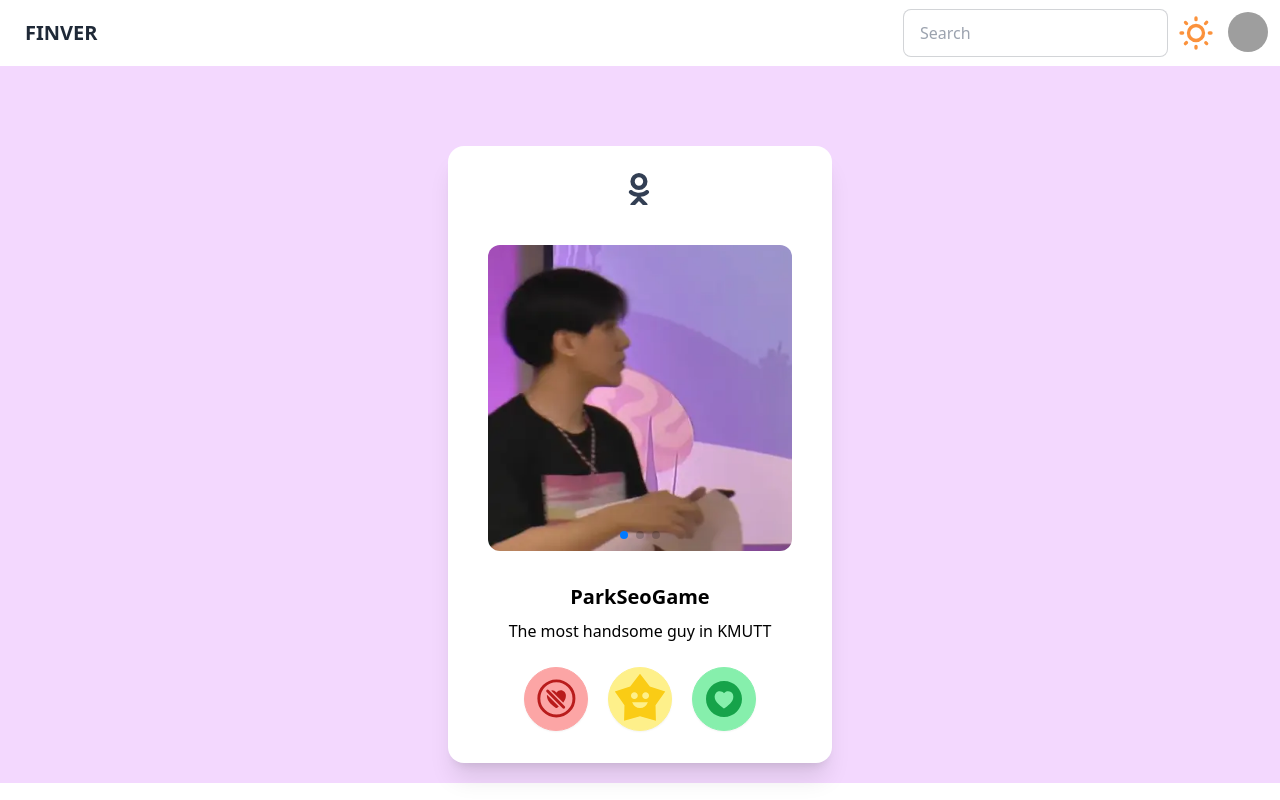
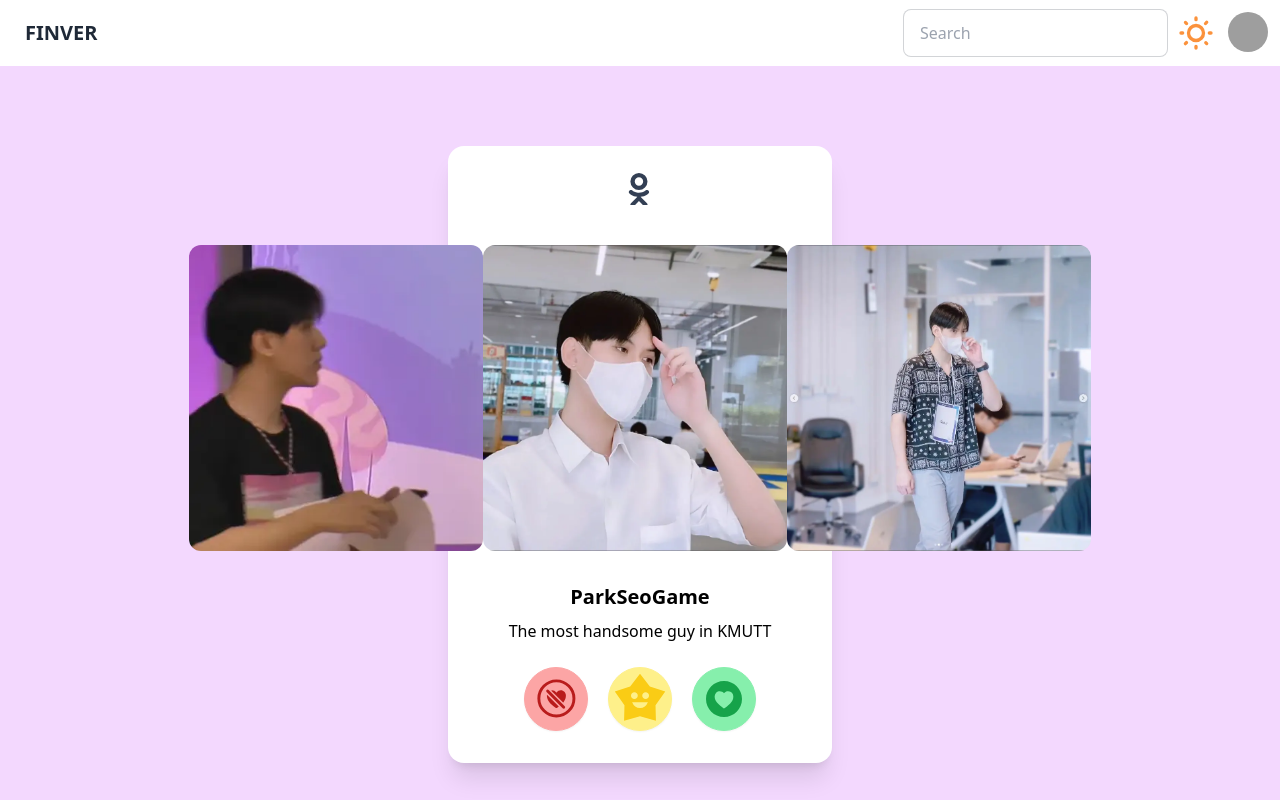
Before and after one commit to Pheeraphat47/PROJECT1-SEC-1-FINVER, a Vue app: page / in a window 1280 px wide. Built offline with nearby package versions, Linux system fonts and the light colour scheme; grey boxes are pictures that could not be loaded.

Commit message:
Deleted Swiper libraries

```diff
--- a/package.json
+++ b/package.json
@@ -9,7 +9,6 @@
     "preview": "vite preview"
   },
   "dependencies": {
-    "swiper": "^11.0.5",
     "vue": "^3.3.11"
   },
   "devDependencies": {
--- a/src/App.vue
+++ b/src/App.vue
@@ -11,35 +11,62 @@ const isDark = ref(false);
     </div>
     <div className="flex-none gap-2">
       <div className="form-control">
-        <input type="text" placeholder="Search" className="input input-bordered w-24 md:w-auto" />
+        <input
+          type="text"
+          placeholder="Search"
+          className="input input-bordered w-24 md:w-auto"
+        />
       </div>
       <!-- toggle BG Change -->
       <div class="flex justify-end">
         <label class="swap swap-rotate">
-          <input type="checkbox" class="theme-controller" v-model="isDark" @click="isDark = !isDark" />
+          <input
+            type="checkbox"
+            class="theme-controller"
+            v-model="isDark"
+            @click="isDark = !isDark"
+          />
           <!-- sun icon -->
-          <svg class="w-10 h-10 text-orange-400 fill-current swap-off" xmlns="http://www.w3.org/2000/svg"
-            viewBox="0 0 24 24">
+          <svg
+            class="w-10 h-10 text-orange-400 fill-current swap-off"
+            xmlns="http://www.w3.org/2000/svg"
+            viewBox="0 0 24 24"
+          >
             <path
-              d="M5.64,17l-.71.71a1,1,0,0,0,0,1.41,1,1,0,0,0,1.41,0l.71-.71A1,1,0,0,0,5.64,17ZM5,12a1,1,0,0,0-1-1H3a1,1,0,0,0,0,2H4A1,1,0,0,0,5,12Zm7-7a1,1,0,0,0,1-1V3a1,1,0,0,0-2,0V4A1,1,0,0,0,12,5ZM5.64,7.05a1,1,0,0,0,.7.29,1,1,0,0,0,.71-.29,1,1,0,0,0,0-1.41l-.71-.71A1,1,0,0,0,4.93,6.34Zm12,.29a1,1,0,0,0,.7-.29l.71-.71a1,1,0,1,0-1.41-1.41L17,5.64a1,1,0,0,0,0,1.41A1,1,0,0,0,17.66,7.34ZM21,11H20a1,1,0,0,0,0,2h1a1,1,0,0,0,0-2Zm-9,8a1,1,0,0,0-1,1v1a1,1,0,0,0,2,0V20A1,1,0,0,0,12,19ZM18.36,17A1,1,0,0,0,17,18.36l.71.71a1,1,0,0,0,1.41,0,1,1,0,0,0,0-1.41ZM12,6.5A5.5,5.5,0,1,0,17.5,12,5.51,5.51,0,0,0,12,6.5Zm0,9A3.5,3.5,0,1,1,15.5,12,3.5,3.5,0,0,1,12,15.5Z" />
+              d="M5.64,17l-.71.71a1,1,0,0,0,0,1.41,1,1,0,0,0,1.41,0l.71-.71A1,1,0,0,0,5.64,17ZM5,12a1,1,0,0,0-1-1H3a1,1,0,0,0,0,2H4A1,1,0,0,0,5,12Zm7-7a1,1,0,0,0,1-1V3a1,1,0,0,0-2,0V4A1,1,0,0,0,12,5ZM5.64,7.05a1,1,0,0,0,.7.29,1,1,0,0,0,.71-.29,1,1,0,0,0,0-1.41l-.71-.71A1,1,0,0,0,4.93,6.34Zm12,.29a1,1,0,0,0,.7-.29l.71-.71a1,1,0,1,0-1.41-1.41L17,5.64a1,1,0,0,0,0,1.41A1,1,0,0,0,17.66,7.34ZM21,11H20a1,1,0,0,0,0,2h1a1,1,0,0,0,0-2Zm-9,8a1,1,0,0,0-1,1v1a1,1,0,0,0,2,0V20A1,1,0,0,0,12,19ZM18.36,17A1,1,0,0,0,17,18.36l.71.71a1,1,0,0,0,1.41,0,1,1,0,0,0,0-1.41ZM12,6.5A5.5,5.5,0,1,0,17.5,12,5.51,5.51,0,0,0,12,6.5Zm0,9A3.5,3.5,0,1,1,15.5,12,3.5,3.5,0,0,1,12,15.5Z"
+            />
           </svg>
           <!-- moon icon -->
-          <svg class="w-10 h-10 fill-current swap-on" xmlns="http://www.w3.org/2000/svg" viewBox="0 0 24 24">
+          <svg
+            class="w-10 h-10 fill-current swap-on"
+            xmlns="http://www.w3.org/2000/svg"
+            viewBox="0 0 24 24"
+          >
             <path
-              d="M21.64,13a1,1,0,0,0-1.05-.14,8.05,8.05,0,0,1-3.37.73A8.15,8.15,0,0,1,9.08,5.49a8.59,8.59,0,0,1,.25-2A1,1,0,0,0,8,2.36,10.14,10.14,0,1,0,22,14.05,1,1,0,0,0,21.64,13Zm-9.5,6.69A8.14,8.14,0,0,1,7.08,5.22v.27A10.15,10.15,0,0,0,17.22,15.63a9.79,9.79,0,0,0,2.1-.22A8.11,8.11,0,0,1,12.14,19.73Z" />
+              d="M21.64,13a1,1,0,0,0-1.05-.14,8.05,8.05,0,0,1-3.37.73A8.15,8.15,0,0,1,9.08,5.49a8.59,8.59,0,0,1,.25-2A1,1,0,0,0,8,2.36,10.14,10.14,0,1,0,22,14.05,1,1,0,0,0,21.64,13Zm-9.5,6.69A8.14,8.14,0,0,1,7.08,5.22v.27A10.15,10.15,0,0,0,17.22,15.63a9.79,9.79,0,0,0,2.1-.22A8.11,8.11,0,0,1,12.14,19.73Z"
+            />
           </svg>
         </label>
       </div>
 
       <!-- Account Icon -->
       <div className="dropdown dropdown-end">
-        <div tabIndex="{0}" role="button" className="btn btn-ghost btn-circle avatar">
+        <div
+          tabIndex="{0}"
+          role="button"
+          className="btn btn-ghost btn-circle avatar"
+        >
           <div className="w-10 rounded-full">
-            <img alt="Tailwind CSS Navbar component"
-              src="https://daisyui.com/images/stock/photo-1534528741775-53994a69daeb.jpg" />
+            <img
+              alt="Tailwind CSS Navbar component"
+              src="https://daisyui.com/images/stock/photo-1534528741775-53994a69daeb.jpg"
+            />
           </div>
         </div>
-        <ul tabIndex="{0}" className="mt-3 z-[1] p-2 shadow menu menu-sm dropdown-content bg-base-100 rounded-box w-52">
+        <ul
+          tabIndex="{0}"
+          className="mt-3 z-[1] p-2 shadow menu menu-sm dropdown-content bg-base-100 rounded-box w-52"
+        >
           <li>
             <a className="justify-between">
               Profile
@@ -53,36 +80,49 @@ const isDark = ref(false);
     </div>
   </div>
   <!-- Main Content -->
-  <div class="flex justify-center transition-all duration-500 ease-in-out"
-    :class="isDark ? 'bg-gray-800' : 'bg-rgb(243, 216, 254)'">
+  <div
+    class="flex justify-center transition-all duration-500 ease-in-out"
+    :class="isDark ? 'dark-mode' : ''"
+  >
     <div class="flex justify-center p-5 pt-[5em]">
       <!-- Card  -->
-      <div class="shadow-xl card w-96 bg-base-100" :class="isDark ? 'bg-gray-400' : 'bg-white '">
+      <div
+        class="shadow-xl card w-96 bg-base-100"
+        :class="isDark ? 'bg-gray-400' : 'bg-white '"
+      >
         <!-- Header -->
         <div class="flex justify-center pt-[1.7em]">
-          <svg xmlns="http://wwww3.org/2000/svg" width="2em" height="2em" viewBox="0 0 1200 1700"
-            class="items-center justify-items-center">
-            <path fill="#333f54"
-              d="M544 907q-188 0-321-133T90 454q0-188 133-321T544 0t321 133t133 321q0 187-133 320T544 907m0-677q-92 0-157.5 65.5T321 454q0 92 65.5 157.5T544 677t157.5-65.5T767 454q0-93-65.5-158.5T544 230m523 732q13 27 15 49.5t-4.5 40.5t-26.5 38.5t-42.5 37T947 1169q-115 73-315 94l73 72l267 267q30 31 30 74t-30 73l-12 13q-31 30-74 30t-74-30q-67-68-267-268l-267 268q-31 30-74 30t-73-30l-12-13q-31-30-31-73t31-74l267-267l72-72q-203-21-317-94q-39-25-61.5-41.5t-42.5-37t-26.5-38.5t-4.5-40.5T21 962q10-20 28-35t42-22t56 2t65 35q5 4 15 11t43 24.5t69 30.5t92 24t113 11q91 0 174-25.5T838 967l38-25q33-26 65-35t56-2t42 22t28 35" />
+          <svg
+            xmlns="http://wwww3.org/2000/svg"
+            width="2em"
+            height="2em"
+            viewBox="0 0 1200 1700"
+            class="items-center justify-items-center"
+          >
+            <path
+              fill="#333f54"
+              d="M544 907q-188 0-321-133T90 454q0-188 133-321T544 0t321 133t133 321q0 187-133 320T544 907m0-677q-92 0-157.5 65.5T321 454q0 92 65.5 157.5T544 677t157.5-65.5T767 454q0-93-65.5-158.5T544 230m523 732q13 27 15 49.5t-4.5 40.5t-26.5 38.5t-42.5 37T947 1169q-115 73-315 94l73 72l267 267q30 31 30 74t-30 73l-12 13q-31 30-74 30t-74-30q-67-68-267-268l-267 268q-31 30-74 30t-73-30l-12-13q-31-30-31-73t31-74l267-267l72-72q-203-21-317-94q-39-25-61.5-41.5t-42.5-37t-26.5-38.5t-4.5-40.5T21 962q10-20 28-35t42-22t56 2t65 35q5 4 15 11t43 24.5t69 30.5t92 24t113 11q91 0 174-25.5T838 967l38-25q33-26 65-35t56-2t42 22t28 35"
+            />
           </svg>
         </div>
         <figure class="px-10 mt-10">
-          <swiper :modules="[Pagination]" :slides-per-view="1" :space-between="10" :pagination="{
-            el: '.swiper-pagination',
-            clickable: true,
-            bulletActiveClass: 'swiper-pagination-bullet-active',
-            bulletClass: 'swiper-pagination-bullet',
-          }" @swiper="onSwiper" @slideChange="onSlideChange" ref="mySwiper">
-            <swiper-slide @click="goToNextSlide">
-              <img src="./assets/img/taned_one.webp" alt="Taned1"
-                class="rounded-xl w-[304px] h-[305.34px]" /></swiper-slide>
-            <swiper-slide @click="goToNextSlide"><img src="./assets/img/taned_two.webp" alt="Taned2"
-                class="rounded-xl" /></swiper-slide>
-            <swiper-slide @click="goToNextSlide"><img src="./assets/img/taned_three.webp" alt="Taned3"
-                class="rounded-xl" /></swiper-slide>
-          </swiper>
-          <!-- Here we add the pagination container -->
-          <div class="swiper-pagination"></div>
+          <img
+            src="./assets/img/taned_one.webp"
+            alt="Taned1"
+            class="rounded-xl w-[304px] h-[305.34px]"
+          />
+
+          <img
+            src="./assets/img/taned_two.webp"
+            alt="Taned2"
+            class="rounded-xl"
+          />
+
+          <img
+            src="./assets/img/taned_three.webp"
+            alt="Taned3"
+            class="rounded-xl"
+          />
         </figure>
         <div class="items-center text-center card-body">
           <h2 class="card-title" :class="isDark ? 'text-white' : 'text-black'">
@@ -95,31 +135,60 @@ const isDark = ref(false);
           <div class="justify-end gap-5 pt-4 card-actions">
             <!-- Dislike Icon -->
             <button
-              class="duration-300 bg-red-300 border-red-300 hover:bg-red-600 hover:border-red-600 btn btn-circle btn-lg hover:scale-125">
-              <svg class="text-red-700" xmlns="http://www.w3.org/2000/svg" width="2.6em" height="2.6em"
-                viewBox="0 0 512 512">
-                <path fill="none" stroke="currentColor" stroke-miterlimit="10" stroke-width="32"
-                  d="M448 256c0-106-86-192-192-192S64 150 64 256s86 192 192 192s192-86 192-192Z" />
-                <path fill="currentColor"
-                  d="M333.2 297.69c18.28-23.39 27.06-47.43 26.79-73.37c-.31-31.06-25.22-56.33-55.53-56.33c-20.4 0-35 10.64-44.11 20.42a5.93 5.93 0 0 1-8.7 0c-9.11-9.78-23.71-20.42-44.11-20.42L206 168a4 4 0 0 0-2.75 6.84l124 123.21a3.92 3.92 0 0 0 5.95-.36M158.84 221a4 4 0 0 0-6.82 2.72v.64c-.28 27.1 9.31 52.13 29.3 76.5c9.38 11.44 26.4 29.73 65.7 56.41a15.93 15.93 0 0 0 18 0c5.15-3.49 9.9-6.84 14.31-10a4 4 0 0 0 .46-6.07ZM336 368a15.92 15.92 0 0 1-11.31-4.69l-176-176a16 16 0 0 1 22.62-22.62l176 176A16 16 0 0 1 336 368" />
+              class="duration-300 bg-red-300 border-red-300 hover:bg-red-600 hover:border-red-600 btn btn-circle btn-lg hover:scale-125 cursor-pointer"
+            >
+              <svg
+                class="text-red-700"
+                xmlns="http://www.w3.org/2000/svg"
+                width="2.6em"
+                height="2.6em"
+                viewBox="0 0 512 512"
+              >
+                <path
+                  fill="none"
+                  stroke="currentColor"
+                  stroke-miterlimit="10"
+                  stroke-width="32"
+                  d="M448 256c0-106-86-192-192-192S64 150 64 256s86 192 192 192s192-86 192-192Z"
+                />
+                <path
+                  fill="currentColor"
+                  d="M333.2 297.69c18.28-23.39 27.06-47.43 26.79-73.37c-.31-31.06-25.22-56.33-55.53-56.33c-20.4 0-35 10.64-44.11 20.42a5.93 5.93 0 0 1-8.7 0c-9.11-9.78-23.71-20.42-44.11-20.42L206 168a4 4 0 0 0-2.75 6.84l124 123.21a3.92 3.92 0 0 0 5.95-.36M158.84 221a4 4 0 0 0-6.82 2.72v.64c-.28 27.1 9.31 52.13 29.3 76.5c9.38 11.44 26.4 29.73 65.7 56.41a15.93 15.93 0 0 0 18 0c5.15-3.49 9.9-6.84 14.31-10a4 4 0 0 0 .46-6.07ZM336 368a15.92 15.92 0 0 1-11.31-4.69l-176-176a16 16 0 0 1 22.62-22.62l176 176A16 16 0 0 1 336 368"
+                />
               </svg>
             </button>
             <!-- SuperLike Icon -->
             <button
-              class="duration-300 bg-yellow-200 border-yellow-200 hover:bg-yellow-300 hover:border-yellow-300 btn btn-circle btn-lg hover:scale-125">
-              <svg class="text-yellow-400" xmlns="http://www.w3.org/2000/svg" width="3em" height="3em"
-                viewBox="0 0 24 24">
-                <path fill="currentColor"
-                  d="M12 16q1.2 0 2.138-.712T15.5 13.45h-7q.425 1.125 1.363 1.838T12 16m-2.5-4q.625 0 1.063-.437T11 10.5q0-.625-.437-1.062T9.5 9q-.625 0-1.062.438T8 10.5q0 .625.438 1.063T9.5 12m5 0q.625 0 1.063-.437T16 10.5q0-.625-.437-1.062T14.5 9q-.625 0-1.062.438T13 10.5q0 .625.438 1.063T14.5 12M7.625 6.4L12 .725L16.375 6.4l6.85 2.3l-4.325 6.125l.175 6.825L12 19.675L4.925 21.65L5.1 14.8L.8 8.7z" />
+              class="duration-300 bg-yellow-200 border-yellow-200 hover:bg-yellow-300 hover:border-yellow-300 btn btn-circle btn-lg hover:scale-125"
+            >
+              <svg
+                class="text-yellow-400"
+                xmlns="http://www.w3.org/2000/svg"
+                width="3em"
+                height="3em"
+                viewBox="0 0 24 24"
+              >
+                <path
+                  fill="currentColor"
+                  d="M12 16q1.2 0 2.138-.712T15.5 13.45h-7q.425 1.125 1.363 1.838T12 16m-2.5-4q.625 0 1.063-.437T11 10.5q0-.625-.437-1.062T9.5 9q-.625 0-1.062.438T8 10.5q0 .625.438 1.063T9.5 12m5 0q.625 0 1.063-.437T16 10.5q0-.625-.437-1.062T14.5 9q-.625 0-1.062.438T13 10.5q0 .625.438 1.063T14.5 12M7.625 6.4L12 .725L16.375 6.4l6.85 2.3l-4.325 6.125l.175 6.825L12 19.675L4.925 21.65L5.1 14.8L.8 8.7z"
+                />
               </svg>
             </button>
             <!-- Heart Icon -->
             <button
-              class="duration-300 bg-green-300 border-green-300 hover:bg-green-400 hover:border-green-400 btn btn-circle btn-lg hover:scale-125">
-              <svg class="text-green-600" xmlns="http://www.w3.org/2000/svg" width="2em" height="2em"
-                viewBox="0 0 1200 1200">
-                <path fill="currentColor"
-                  d="M600 0C268.629 0 0 268.629 0 600s268.629 600 600 600s600-268.629 600-600S931.371 0 600 0m132.789 343.503c71.295-1.114 135.772 37.646 166.337 103.724c28.273 87.356 4.612 176.225-45.251 243.199c-32.912 45.417-72.247 84.584-112.462 118.807c-36.997 34.439-119.808 102.591-141.755 104.483c-19.397-3.708-41.173-25.678-56.573-36.968c-86.534-65.781-179.667-145.742-226.899-233.207c-39.601-83.97-39.673-187.864 21.96-252.241c79.917-72.048 200.39-57.946 261.512 17.325c16.415-21.295 36.605-38.066 60.562-50.267c24.279-9.69 48.803-14.483 72.569-14.855" />
+              class="duration-300 bg-green-300 border-green-300 hover:bg-green-400 hover:border-green-400 btn btn-circle btn-lg hover:scale-125"
+            >
+              <svg
+                class="text-green-600"
+                xmlns="http://www.w3.org/2000/svg"
+                width="2em"
+                height="2em"
+                viewBox="0 0 1200 1200"
+              >
+                <path
+                  fill="currentColor"
+                  d="M600 0C268.629 0 0 268.629 0 600s268.629 600 600 600s600-268.629 600-600S931.371 0 600 0m132.789 343.503c71.295-1.114 135.772 37.646 166.337 103.724c28.273 87.356 4.612 176.225-45.251 243.199c-32.912 45.417-72.247 84.584-112.462 118.807c-36.997 34.439-119.808 102.591-141.755 104.483c-19.397-3.708-41.173-25.678-56.573-36.968c-86.534-65.781-179.667-145.742-226.899-233.207c-39.601-83.97-39.673-187.864 21.96-252.241c79.917-72.048 200.39-57.946 261.512 17.325c16.415-21.295 36.605-38.066 60.562-50.267c24.279-9.69 48.803-14.483 72.569-14.855"
+                />
               </svg>
             </button>
           </div>
@@ -129,102 +198,11 @@ const isDark = ref(false);
   </div>
 </template>
 
-<script>
-// import Swiper core and required modules
-import { Navigation, Pagination, Scrollbar, A11y } from "swiper/modules";
-
-// Import Swiper Vue.js components
-import { Swiper, SwiperSlide } from "swiper/vue";
-
-// Import Swiper styles
-import "swiper/css";
-import "swiper/css/navigation";
-import "swiper/css/pagination";
-import "swiper/css/scrollbar";
-
-// Import Swiper styles
-export default {
-  components: {
-    Swiper,
-    SwiperSlide,
-  },
-
-  setup() {
-    // const swiperRef = ref(null);
-
-    // const onSwiper = (swiper) => {
-    //   swiperRef.value = swiper;
-    // };
-
-    // const onSlideChange = () => {
-    //   console.log("slide change");
-    // };
-
-    // const goToNextSlide = () => {
-    //   if (this.$refs.mySwiper) {
-    //     this.$refs.mySwiper.swiper.slideNext();
-    //   }
-    // };
-
-    // return {
-    //   onSwiper,
-    //   onSlideChange,
-    //   swiperRef,
-    //   modules: [Navigation, Pagination, Scrollbar, A11y],
-    // };
-
-    const swiperRef = ref(null);
-
-    const onSwiper = (swiper) => {
-      swiperRef.value = swiper;
-    };
-
-    const onSlideChange = () => {
-      console.log("slide change");
-    };
-
-    const goToNextSlide = () => {
-      if (swiperRef.value) {
-        swiperRef.value.slideNext();
-      }
-    };
-
-    return {
-      onSwiper,
-      onSlideChange,
-      swiperRef,
-      goToNextSlide,
-      modules: [Navigation, Pagination, Scrollbar, A11y],
-    };
-  },
-};
-</script>
-
 <style scoped>
-.swiper-pagination-bullet {
-  width: 8px;
-  height: 8px;
-  background: #fff;
-  opacity: 0.5;
-  margin: 0 2px;
-  /* Spacing between bullets */
-}
-
-.swiper-pagination-bullet-active {
-  opacity: 1;
-  background: red;
-  /* Highlight the active bullet */
-}
-
-/* Absolute positioning for pagination container */
-.swiper-pagination {
-  position: absolute;
-  bottom: 0;
-  left: 0;
-  width: 100%;
-  display: flex;
-  justify-content: center;
-  padding-bottom: 14rem;
-
+.dark-mode {
+  background-color: #1a202c;
+  /* Set the dark mode background color */
+  color: #dcdcdc;
+  /* Set the dark mode text color */
 }
 </style>
--- a/src/assets/main.css
+++ b/src/assets/main.css
@@ -2,6 +2,9 @@
 @tailwind components;
 @tailwind utilities;
 
+html,
 body {
 	background-color: rgb(243, 216, 254);
+	/* Set the default light mode backgroudcolor */
+	height: 100vh;
 }
```
Also changed, not shown: 1 other file (tests, documents, lock files or other folders).
